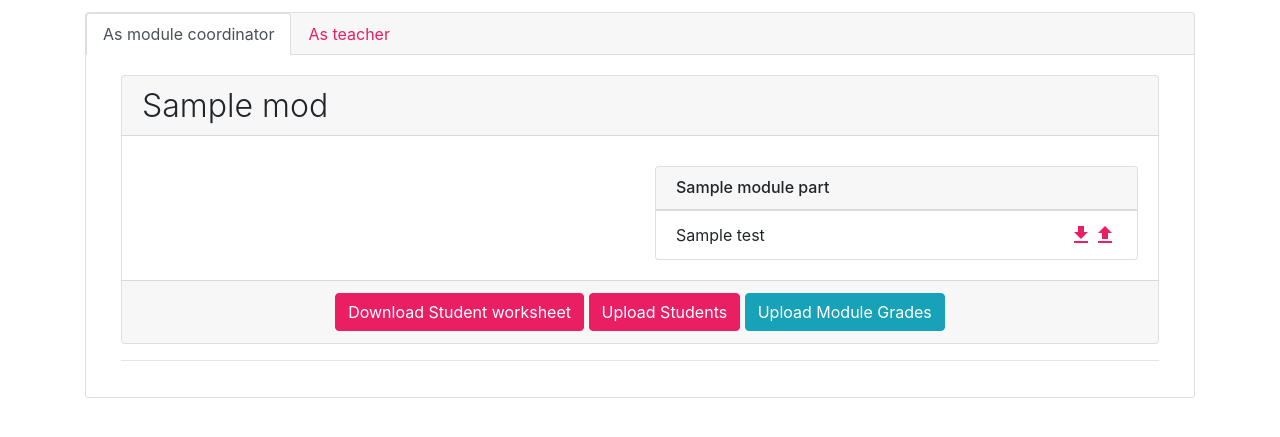
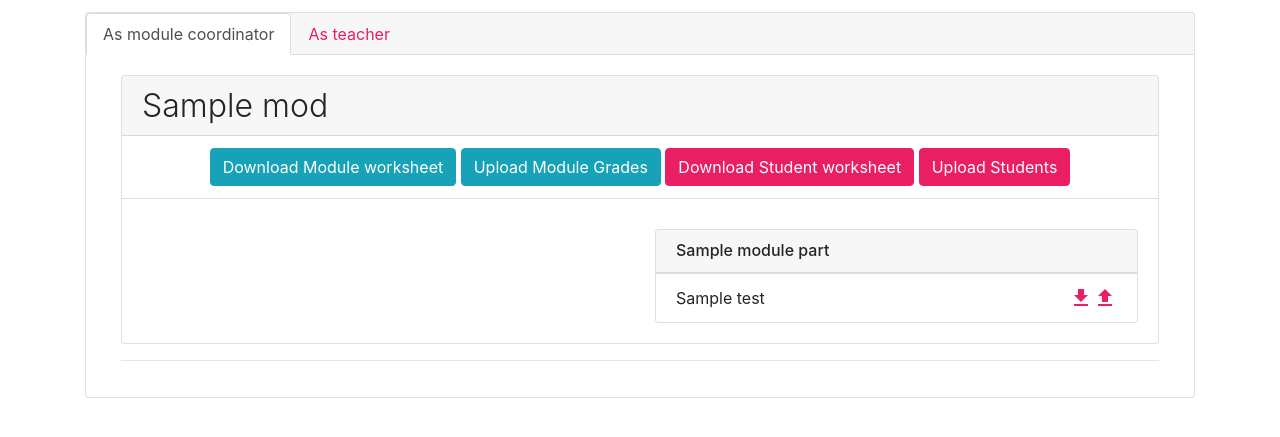
Before and after one commit to tkerkhoven/Seth, a Django app: template Seth/importer/templates/importer/mcindex2.html in a window 1280 px wide. Shown: the part 68-505 px from the top of the page. Run offline with Django 3.2, Linux system fonts and the light colour scheme; the template is opened without the code that fills it: most values are stand-ins (such as "Sample title", 1, 10 or a date in 2020); parts of the project's set-up code (start-up, migrations or seed data) failed here and were passed over; some libraries are stand-ins or nearby versions.

Commit message:
Moved the buttons, and added two buttons

```diff
--- a/Seth/importer/templates/importer/mcindex2.html
+++ b/Seth/importer/templates/importer/mcindex2.html
@@ -35,17 +35,20 @@
                                                 <span class="display-5">{{ mod }}</span>
 
                                             </div>
-{#                                            <div style="padding-bottom: 0" class="card-body">#}
-{#                                                <form style="display: inline-block; margin-bottom: 0" action="{% url 'importer:import_module' mod.pk %}">#}
-{#                                                    <input class="btn btn-info pointer" type="submit" value="Upload Module Grades"/>#}
-{#                                                </form>#}
-{#                                                <form style="display: inline-block; margin-bottom: 0;" action="{% url 'importer:export_student_to_module' mod.pk %}">#}
-{#                                                    <input class="btn btn-primary pointer" type="submit" value="Download Student worksheet"/>#}
-{#                                                </form>#}
-{#                                                <form style="display: inline-block; margin-bottom: 0" action="{% url 'importer:import_student_to_module' mod.pk %}">#}
-{#                                                    <input class="btn btn-primary pointer" type="submit" value="Upload Students"/>#}
-{#                                                </form>#}
-{#                                            </div>#}
+                                            <div style="background: white" class="card-header text-center">
+                                                <form style="display: inline-block; margin-bottom: 0" action="{% url 'importer:export_module' mod.pk %}">
+                                                    <input class="btn btn-info pointer" type="submit" value="Download Module worksheet"/>
+                                                </form>
+                                                <form style="display: inline-block; margin-bottom: 0" action="{% url 'importer:import_module' mod.pk %}">
+                                                    <input class="btn btn-info pointer" type="submit" value="Upload Module Grades"/>
+                                                </form>
+                                                <form style="display: inline-block; margin-bottom: 0;" action="{% url 'importer:export_student_to_module' mod.pk %}">
+                                                    <input class="btn btn-primary pointer" type="submit" value="Download Student worksheet"/>
+                                                </form>
+                                                <form style="display: inline-block; margin-bottom: 0" action="{% url 'importer:import_student_to_module' mod.pk %}">
+                                                    <input class="btn btn-primary pointer" type="submit" value="Upload Students"/>
+                                                </form>
+                                            </div>
                                             <div class="card-body">
                                                 <div class="row">
                                                     {% for module_part in mod.modulepart_set.all %}
@@ -63,7 +66,7 @@
                                                                         <li class="list-group-item">
                                                                             {{ test.name }}
                                                                             <a href="{% url 'importer:import_test' test.pk%}"><i class="material-icons float-right" data-toggle="tooltip" data-placement="bottom" title="Upload grades">file_upload</i></a>
-                                                                            <a href="{% url 'importer:export_test' test.pk%}"><i class="material-icons float-right" data-toggle="tooltip" data-placement="left" title="Download template sheet">file_download</i></a>
+                                                                            <a href="{% url 'importer:export_test' test.pk%}"><i class="material-icons float-right" data-toggle="tooltip" data-placement="bottom" title="Download template sheet">file_download</i></a>
                                                                         </li>
                                                                     {% endfor %}
                                                                 </ul>
@@ -74,17 +77,20 @@
                                                     {% endfor %}
                                                 </div>
                                             </div>
-                                            <div class="card-footer text-center">
-                                                <form style="display: inline-block; margin-bottom: 0;" action="{% url 'importer:export_student_to_module' mod.pk %}">
-                                                    <input class="btn btn-primary pointer" type="submit" value="Download Student worksheet"/>
-                                                </form>
-                                                <form style="display: inline-block; margin-bottom: 0" action="{% url 'importer:import_student_to_module' mod.pk %}">
-                                                    <input class="btn btn-primary pointer" type="submit" value="Upload Students"/>
-                                                </form>
-                                                <form style="display: inline-block; margin-bottom: 0" action="{% url 'importer:import_module' mod.pk %}">
-                                                    <input class="btn btn-info pointer" type="submit" value="Upload Module Grades"/>
-                                                </form>
-                                            </div>
+{#                                            <div class="card-footer text-center">#}
+{#                                                <form style="display: inline-block; margin-bottom: 0;" action="{% url 'importer:export_student_to_module' mod.pk %}">#}
+{#                                                    <input class="btn btn-primary pointer" type="submit" value="Download Student worksheet"/>#}
+{#                                                </form>#}
+{#                                                <form style="display: inline-block; margin-bottom: 0" action="{% url 'importer:import_student_to_module' mod.pk %}">#}
+{#                                                    <input class="btn btn-primary pointer" type="submit" value="Upload Students"/>#}
+{#                                                </form>#}
+{#                                                <form style="display: inline-block; margin-bottom: 0" action="{% url 'importer:export_module' mod.pk %}">#}
+{#                                                    <input class="btn btn-info pointer" type="submit" value="Download Module worksheet"/>#}
+{#                                                </form>#}
+{#                                                <form style="display: inline-block; margin-bottom: 0" action="{% url 'importer:import_module' mod.pk %}">#}
+{#                                                    <input class="btn btn-info pointer" type="submit" value="Upload Module Grades"/>#}
+{#                                                </form>#}
+{#                                            </div>#}
                                         </div>
                                         <hr>
                                     </div>
@@ -102,7 +108,7 @@
                                                         <li class="list-group-item">
                                                             {{ test.name }}
                                                             <a href="{% url 'importer:import_test' test.pk%}"><i class="material-icons float-right" data-toggle="tooltip" data-placement="bottom" title="Upload grades">file_upload</i></a>
-                                                            <a href="{% url 'importer:export_test' test.pk%}"><i class="material-icons float-right" data-toggle="tooltip" data-placement="left" title="Download template sheet">file_download</i></a>
+                                                            <a href="{% url 'importer:export_test' test.pk%}"><i class="material-icons float-right" data-toggle="tooltip" data-placement="bottom" title="Download template sheet">file_download</i></a>
                                                         </li>
                                                     {% endfor %}
                                                 </ul>
```
